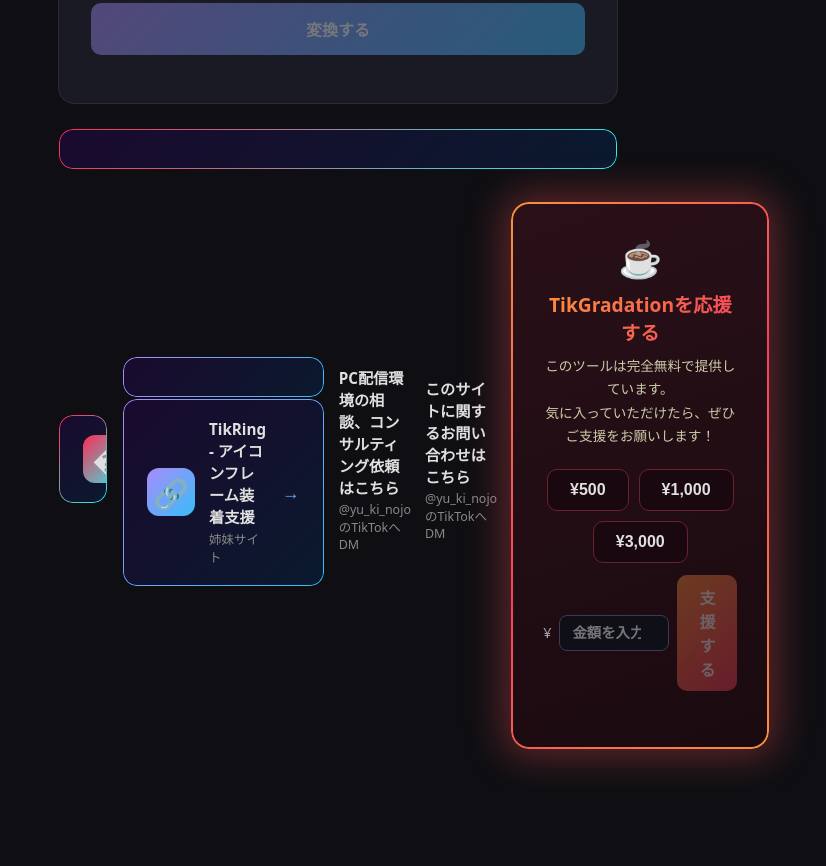
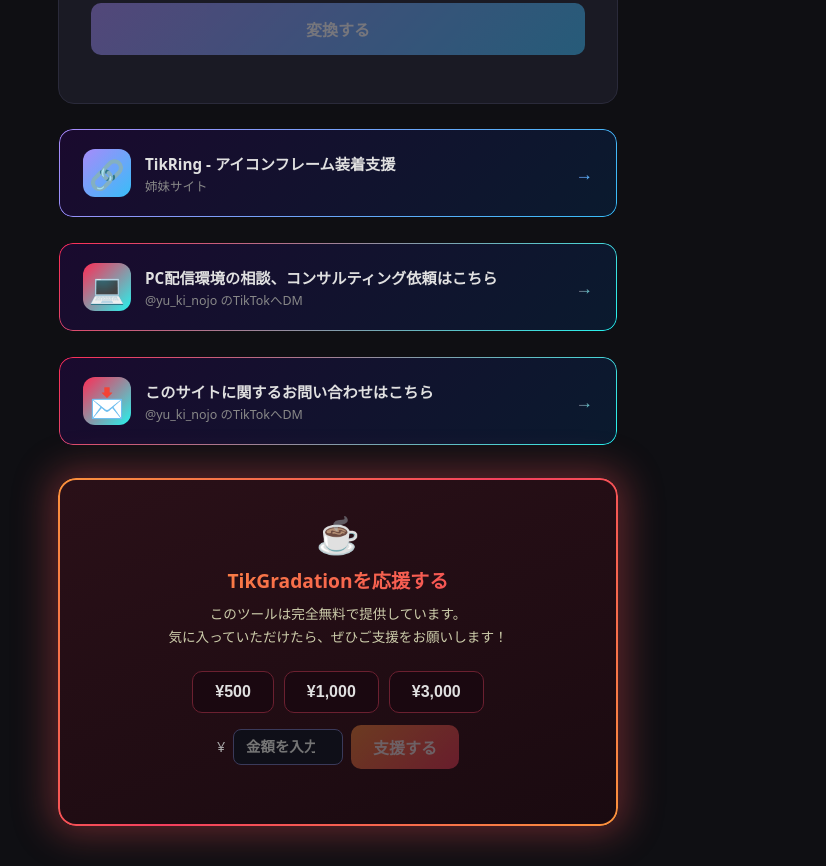
Before and after one commit to graphica-live/TikGradation, a website: page public/index.html in a window 1280 px wide. Shown: the part 695-1561 px from the top of the page, without its empty margins (302-1128 px from the left). Before the commit the page ends 1484 px from the top, so only its background shows below. Drawn offline with Linux system fonts and the light colour scheme.

Commit message:
Fix broken promo HTML, reorder: TikRing, consulting, inquiry

```diff
--- a/public/index.html
+++ b/public/index.html
@@ -373,11 +373,7 @@
     </div>
   </div>
 
-  <div class="promo">
-    <a href="https://www.tiktok.com/@yu_ki_nojo" target="_blank" rel="noopener noreferrer">
-      <div class="promo-left">
-        <div class="promo-icon">�</div>
-        <div class="promo promo-sister">
+  <div class="promo promo-sister">
     <a href="https://tikring.graphica-produce.com/" target="_blank" rel="noopener noreferrer">
       <div class="promo-left">
         <div class="promo-icon">🔗</div>
@@ -388,13 +384,33 @@
       </div>
       <div class="promo-arrow">→</div>
     </a>
-  </div><div class="promo-text">
+  </div>
+
+  <div class="promo">
+    <a href="https://www.tiktok.com/@yu_ki_nojo" target="_blank" rel="noopener noreferrer">
+      <div class="promo-left">
+        <div class="promo-icon">💻</div>
+        <div class="promo-text">
           <span class="promo-title">PC配信環境の相談、コンサルティング依頼はこちら</span>
           <span class="promo-sub">@yu_ki_nojo のTikTokへDM</span>
-        </div><div class="promo-text">
+        </div>
+      </div>
+      <div class="promo-arrow">→</div>
+    </a>
+  </div>
+
+  <div class="promo">
+    <a href="https://www.tiktok.com/@yu_ki_nojo" target="_blank" rel="noopener noreferrer">
+      <div class="promo-left">
+        <div class="promo-icon">📩</div>
+        <div class="promo-text">
           <span class="promo-title">このサイトに関するお問い合わせはこちら</span>
           <span class="promo-sub">@yu_ki_nojo のTikTokへDM</span>
         </div>
+      </div>
+      <div class="promo-arrow">→</div>
+    </a>
+  </div>
 
   <div class="donate-card">
     <div class="donate-icon">☕</div>
```
